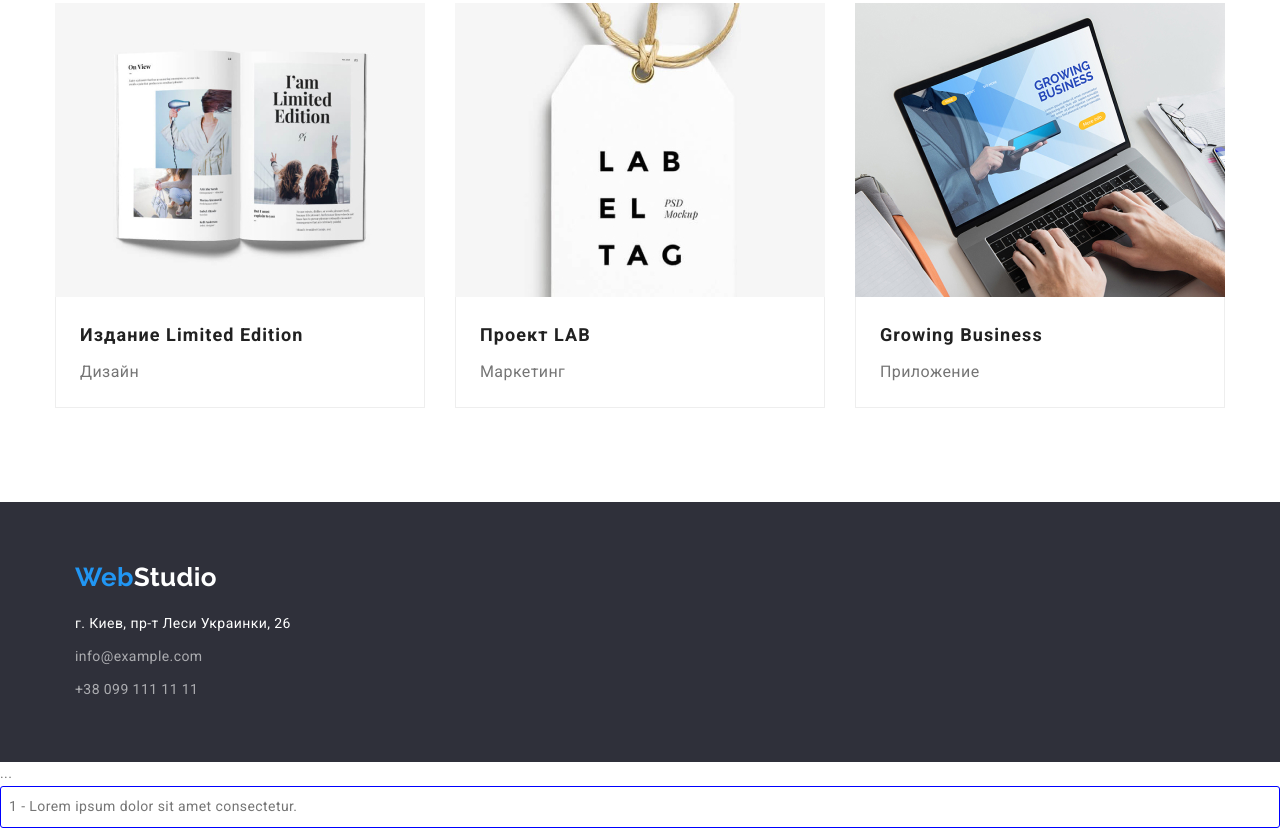
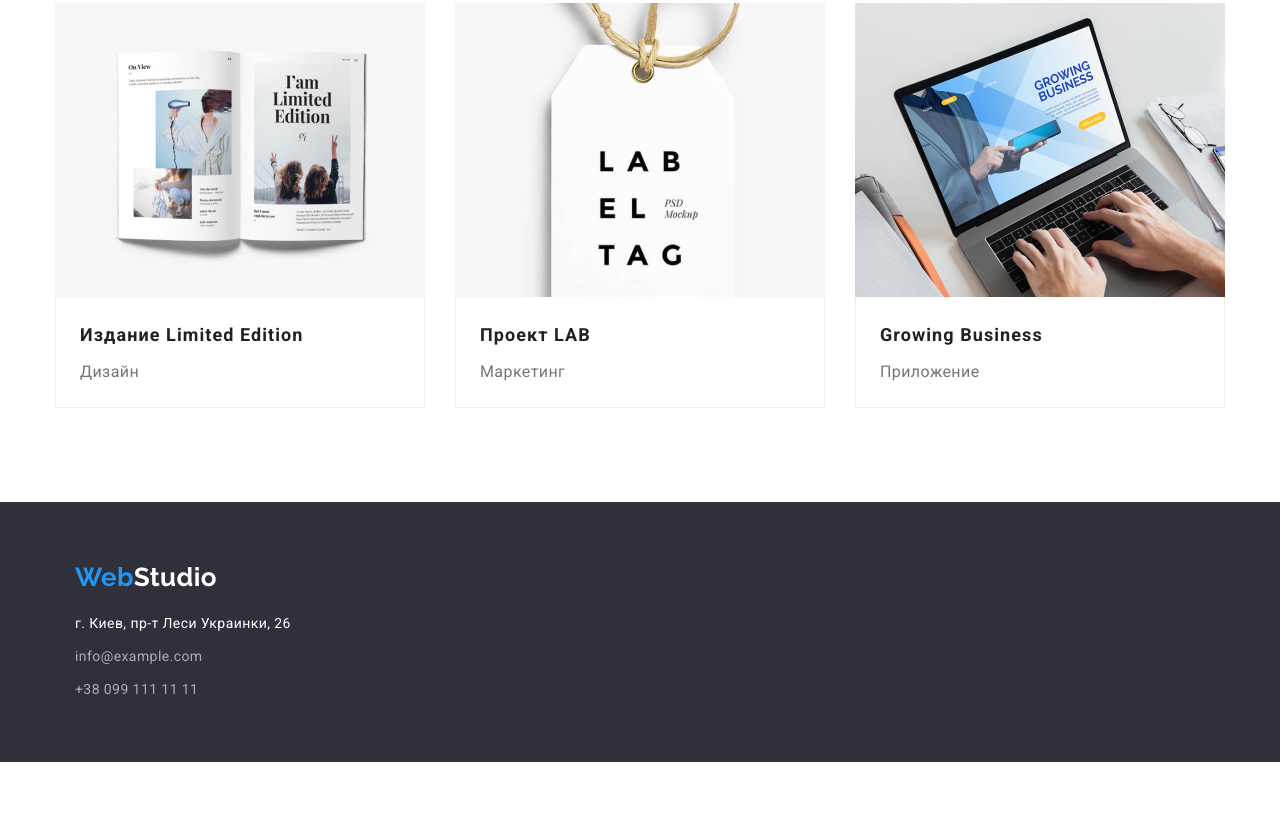
Before and after one commit to VladyslavBulgakov/goit-markup-hw-03, a plain HTML site: page portfolio.html in a window 1280 px wide. Shown: the part 1132-1960 px from the top of the page. After the commit the page ends 1894 px from the top, so only its background shows below. Drawn offline with nearby package versions, Linux system fonts and the light colour scheme.

Commit message:
Удален лишний код

```diff
--- a/css/styles.css
+++ b/css/styles.css
@@ -480,13 +480,3 @@ footer {
 }
 
 /* Testing */
-.pane {
-  display: none;
-  padding: 8px;
-  border: 1px solid blue;
-  border-radius: 3px;
-}
-
-.is-active {
-  display: block;
-}
--- a/portfolio.html
+++ b/portfolio.html
@@ -235,11 +235,3 @@
     </footer>
   </body>
 </html>
-
-<div class="tabs">
-  <div class="controls">...</div>
-
-  <div class="pane is-active">1 - Lorem ipsum dolor sit amet consectetur.</div>
-  <div class="pane">2 - Lorem ipsum dolor sit amet consectetur.</div>
-  <div class="pane">3 - Lorem ipsum dolor sit amet consectetur.</div>
-</div>
```
